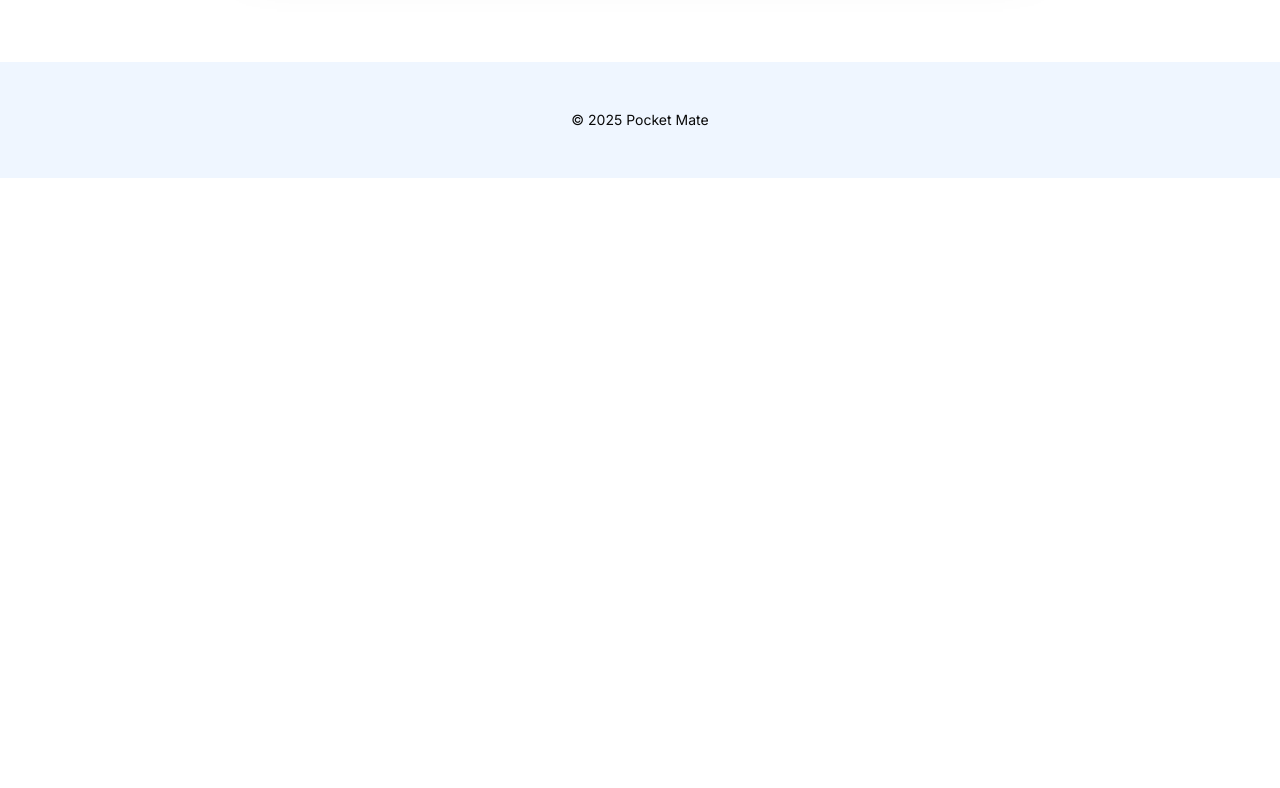
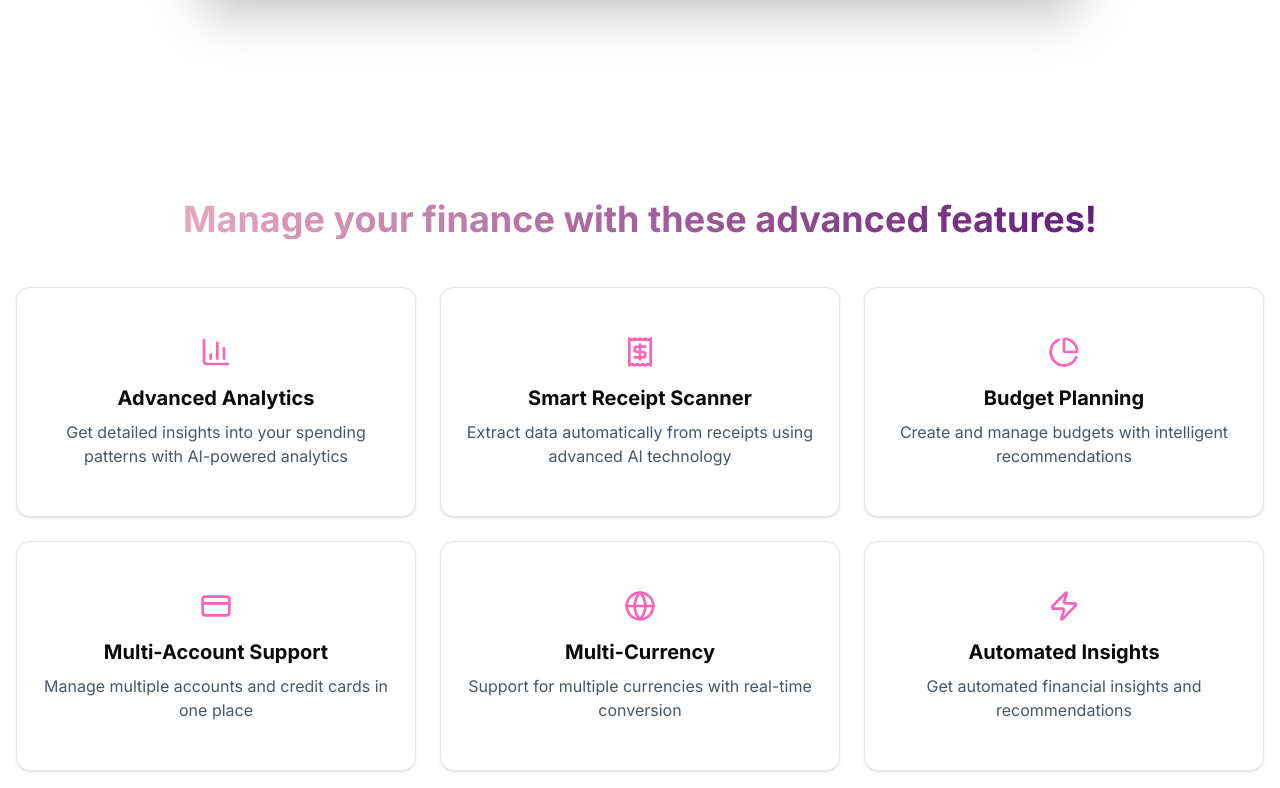
Before and after one commit to AdityaMaddila/Pocket-Mate, a Next.js app: page / in a window 1280 px wide. Shown: the part 912-1700 px from the top of the page. Before the commit the page ends 1090 px from the top, so only its background shows below. Built offline with nearby package versions, Linux system fonts and the light colour scheme; no server answers.

Commit message:
imported some features inclusion on landing

```diff
--- /dev/null
+++ b/app/data/landing.jsx
@@ -0,0 +1,103 @@
+import {
+    BarChart3,
+    Receipt,
+    PieChart,
+    CreditCard,
+    Globe,
+    Zap,
+  } from "lucide-react";
+
+  export const featuresData = [
+    {
+      icon: <BarChart3 className="h-8 w-8 text-pink-400" />,
+      title: "Advanced Analytics",
+      description:
+        "Get detailed insights into your spending patterns with AI-powered analytics",
+    },
+    {
+      icon: <Receipt className="h-8 w-8 text-pink-400" />,
+      title: "Smart Receipt Scanner",
+      description:
+        "Extract data automatically from receipts using advanced AI technology",
+    },
+    {
+      icon: <PieChart className="h-8 w-8 text-pink-400" />,
+      title: "Budget Planning",
+      description: "Create and manage budgets with intelligent recommendations",
+    },
+    {
+      icon: <CreditCard className="h-8 w-8 text-pink-400" />,
+      title: "Multi-Account Support",
+      description: "Manage multiple accounts and credit cards in one place",
+    },
+    {
+      icon: <Globe className="h-8 w-8 text-pink-400" />,
+      title: "Multi-Currency",
+      description: "Support for multiple currencies with real-time conversion",
+    },
+    {
+      icon: <Zap className="h-8 w-8 text-pink-400" />,
+      title: "Automated Insights",
+      description: "Get automated financial insights and recommendations",
+    },
+  ];
+
+  // How It Works Data
+  export const howItWorksData = [
+    {
+      icon: <CreditCard className="h-8 w-8 text-white-600" />,
+      title: "1. Create Your Account",
+      description:
+        "Get started in minutes with our simple and secure sign-up process",
+    },
+    {
+      icon: <BarChart3 className="h-8 w-8 text-white-600" />,
+      title: "2. Track Your Spending",
+      description:
+        "Automatically categorize and track your transactions in real-time",
+    },
+    {
+      icon: <PieChart className="h-8 w-8 text-white-600" />,
+      title: "3. Get Insights",
+      description:
+        "Receive AI-powered insights and recommendations to optimize your finances",
+    },
+  ];
+
+  // Testimonials Data
+  export const testimonialsData = [
+    {
+      name: "Sarah Johnson",
+      role: "Small Business Owner",
+      image: "https://randomuser.me/api/portraits/women/75.jpg",
+      quote:
+        "Welth has transformed how I manage my business finances. The AI insights have helped me identify cost-saving opportunities I never knew existed.",
+    },
+    {
+      name: "Michael Chen",
+      role: "Freelancer",
+      image: "https://randomuser.me/api/portraits/men/75.jpg",
+      quote:
+        "The receipt scanning feature saves me hours each month. Now I can focus on my work instead of manual data entry and expense tracking.",
+    },
+    {
+      name: "Emily Rodriguez",
+      role: "Financial Advisor",
+      image: "https://randomuser.me/api/portraits/women/74.jpg",
+      quote:
+        "I recommend Welth to all my clients. The multi-currency support and detailed analytics make it perfect for international investors.",
+    },
+  ];
+
+  // Gradient Text Style
+  const gradientTextStyle = {
+    background: "linear-gradient(to right, #4F46E5, #9333EA)", // Example gradient
+    WebkitBackgroundClip: "text",
+    backgroundClip: "text",
+    color: "transparent",
+  };
+
+  // Example Usage
+  export const GradientText = ({ children }) => (
+    <span style={gradientTextStyle}>{children}</span>
+  );
--- a/app/layout.js
+++ b/app/layout.js
@@ -17,8 +17,8 @@
         <Header />
 
         <main className="min-h-screen">{children}</main>
-        <footer className="text-center text-sm bg-blue-50 py-12">
-          <div className="container mx-auto text-center text-sm text-Black-900">
+        <footer className="text-center text-sm bg-blue-50 py-12 ">
+          <div className="container mx-auto text-center text-lg text-black">
           <p>© 2025 Pocket Mate</p>
 
           </div>
--- a/app/page.js
+++ b/app/page.js
@@ -1,10 +1,32 @@
+import React from "react";
+import { Card, CardContent } from "@/components/ui/card";
 import Herosection from "@/components/hero";
+import { featuresData } from "./data/landing";
+
 export default function Home() {
   return (
     <div>
-      <Herosection/>
+      <Herosection />
+      <section className="py-20">
+        <div className="container mx-auto px-4">
+          <h2 className="text-4xl font-bold text-center mb-12 gradient-title">
+            Manage your finance with these advanced features!
+          </h2>
+          <div className="grid grid-cols-1 md:grid-cols-2 lg:grid-cols-3 gap-6">
+            {featuresData.map((feature, index) => (
+              <Card key={index} className="hover:shadow-lg transition-shadow ">
+                <CardContent className="p-6 text-center">
+                  <div className="flex justify-center mb-4">
+                    {feature.icon}
+                  </div>
+                  <h3 className="text-xl font-bold mb-2">{feature.title}</h3>
+                  <p className="text-gray-600">{feature.description}</p>
+                </CardContent>
+              </Card>
+            ))}
+          </div>
+        </div>
+      </section>
     </div>
-
-
   );
 }
--- a/components/header.jsx
+++ b/components/header.jsx
@@ -7,7 +7,7 @@
 const Header = () => {
   return (
     <div className="fixed top-0 w-full backdrop-blur-md z-50 border-b shadow-md ">
-      <nav className="container mx-auto px-4 pb-1 pt-1 flex items-center justify-between gradient">
+      <nav className="container mx-auto px-4 pb-1 pt-1 flex items-center justify-between ">
         <Link href="/">
           <Image
             src={"/logo.png"}
--- a/components/hero.jsx
+++ b/components/hero.jsx
@@ -43,8 +43,8 @@
                         <Image
                             src="/banner.jpeg"
                             alt="Banner"
-                            width={800}
-                            height={800}
+                            width={900}
+                            height={900}
                             className={`rounded-lg shadow-2xl border mx-auto transition-all duration-1000 ${
                                 isVisible
                                     ? 'opacity-100 translate-y-0 scale-100'
--- /dev/null
+++ b/components/ui/card.jsx
@@ -0,0 +1,101 @@
+import * as React from "react"
+
+import { cn } from "@/lib/utils"
+
+function Card({
+  className,
+  ...props
+}) {
+  return (
+    <div
+      data-slot="card"
+      className={cn(
+        "bg-card text-card-foreground flex flex-col gap-6 rounded-xl border py-6 shadow-sm",
+        className
+      )}
+      {...props} />
+  );
+}
+
+function CardHeader({
+  className,
+  ...props
+}) {
+  return (
+    <div
+      data-slot="card-header"
+      className={cn(
+        "@container/card-header grid auto-rows-min grid-rows-[auto_auto] items-start gap-1.5 px-6 has-[data-slot=card-action]:grid-cols-[1fr_auto] [.border-b]:pb-6",
+        className
+      )}
+      {...props} />
+  );
+}
+
+function CardTitle({
+  className,
+  ...props
+}) {
+  return (
+    <div
+      data-slot="card-title"
+      className={cn("leading-none font-semibold", className)}
+      {...props} />
+  );
+}
+
+function CardDescription({
+  className,
+  ...props
+}) {
+  return (
+    <div
+      data-slot="card-description"
+      className={cn("text-muted-foreground text-sm", className)}
+      {...props} />
+  );
+}
+
+function CardAction({
+  className,
+  ...props
+}) {
+  return (
+    <div
+      data-slot="card-action"
+      className={cn(
+        "col-start-2 row-span-2 row-start-1 self-start justify-self-end",
+        className
+      )}
+      {...props} />
+  );
+}
+
+function CardContent({
+  className,
+  ...props
+}) {
+  return (<div data-slot="card-content" className={cn("px-6", className)} {...props} />);
+}
+
+function CardFooter({
+  className,
+  ...props
+}) {
+  return (
+    <div
+      data-slot="card-footer"
+      className={cn("flex items-center px-6 [.border-t]:pt-6", className)}
+      {...props} />
+  );
+}
+
+export {
+  Card,
+  CardHeader,
+  CardFooter,
+  CardTitle,
+  CardAction,
+  CardDescription,
+  CardContent,
+}
```
